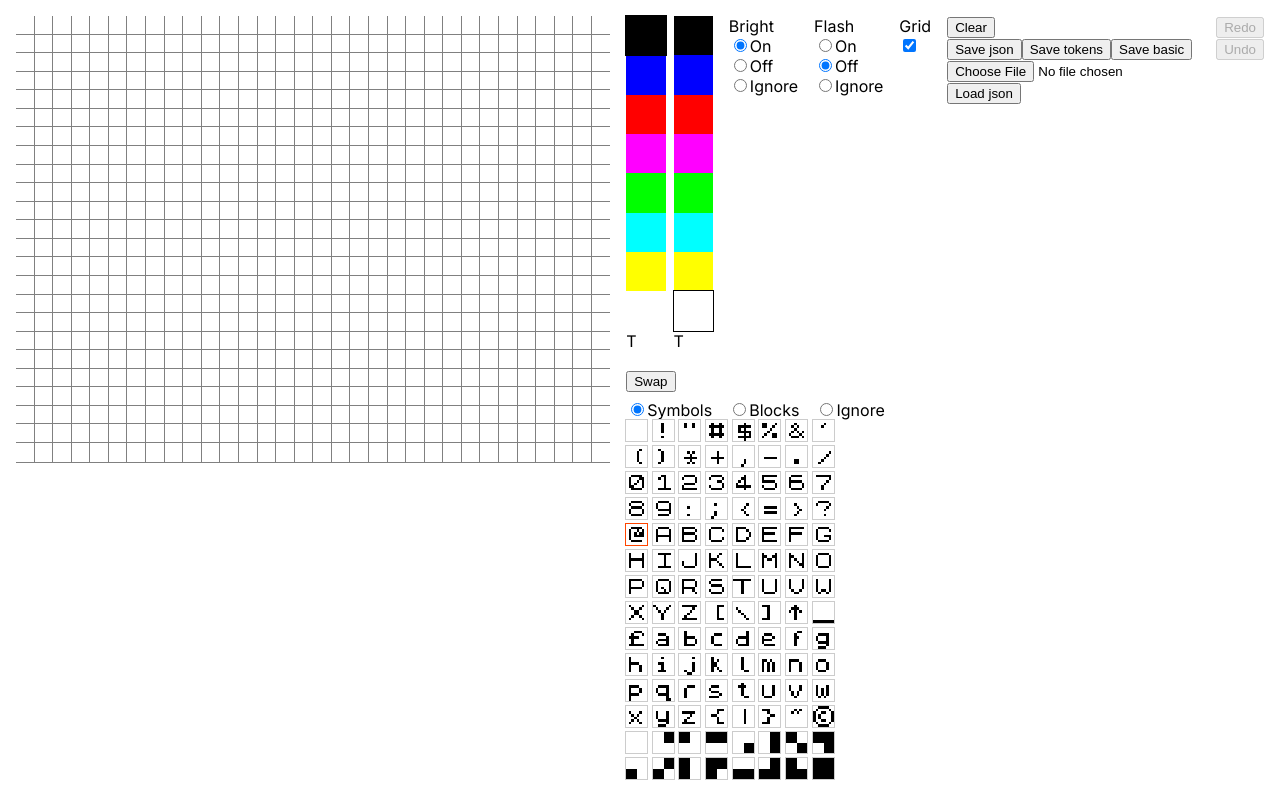
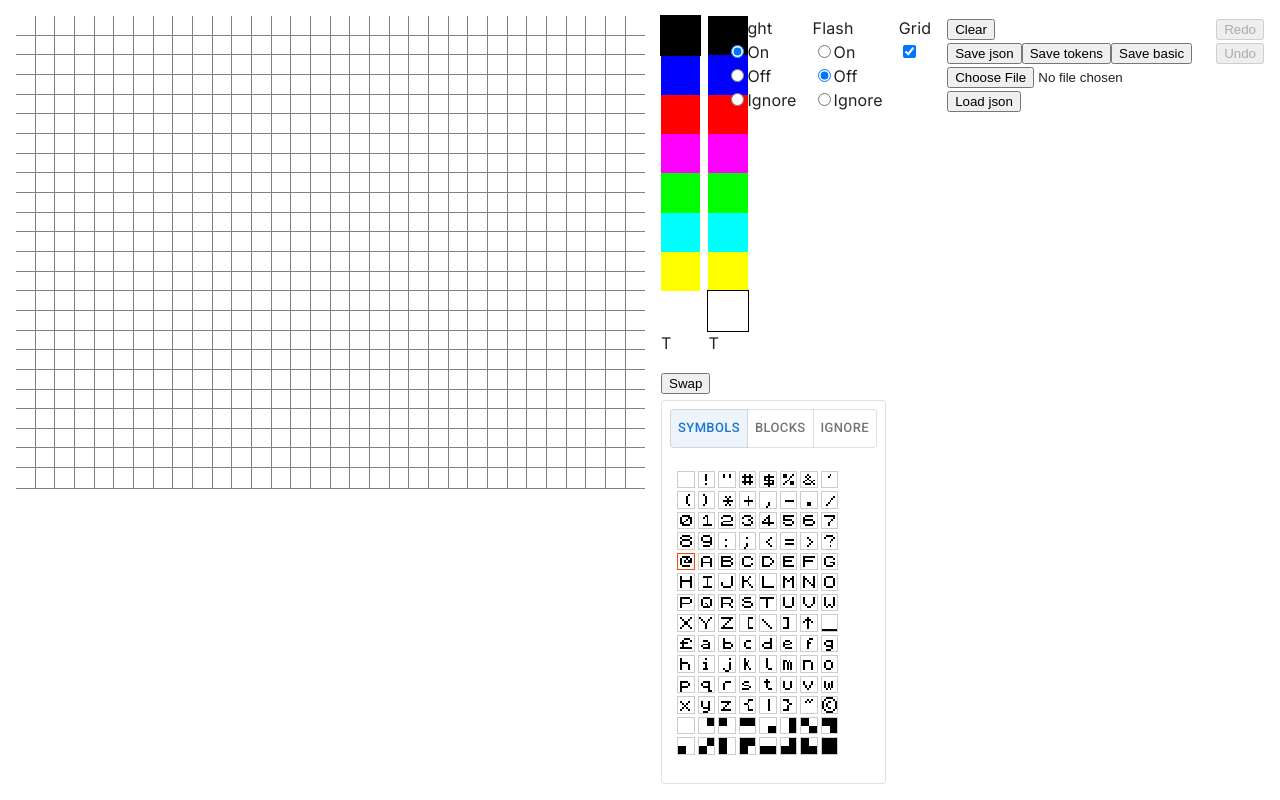
Before and after one commit to rajdee/specscii-online, a Next.js app: page / in a window 1280 px wide. Built offline with nearby package versions, Linux system fonts and the light colour scheme.

Commit message:
MUI integration started

```diff
--- a/package.json
+++ b/package.json
@@ -11,7 +11,8 @@
   "dependencies": {
     "@emotion/react": "^11.11.1",
     "@emotion/styled": "^11.11.0",
-    "@mui/material": "^5.14.8",
+    "@fontsource/roboto": "^5.0.8",
+    "@mui/material": "^5.14.11",
     "@types/node": "20.5.9",
     "@types/react": "18.2.21",
     "@types/react-dom": "18.2.7",
--- a/src/app/editor-controls/editor-controls.module.css
+++ b/src/app/editor-controls/editor-controls.module.css
@@ -1,8 +1,10 @@
 .controls {
     align-self: stretch;
-    display: block;
+    display: flex;
     position: relative;
     box-sizing: border-box;
+    flex-direction: column;
+    align-items: start;
 }
 
 .top {
--- a/src/app/editor-controls/symbols-selector/symbols-mode-selector/symbols-mode-selector.module.css
+++ /dev/null
@@ -1,4 +0,0 @@
-.selector {
-    display: flex;
-    gap: var(--size-md);
-}
--- a/src/app/editor-controls/symbols-selector/symbols-mode-selector/symbols-mode-selector.tsx
+++ b/src/app/editor-controls/symbols-selector/symbols-mode-selector/symbols-mode-selector.tsx
@@ -1,11 +1,12 @@
 import styles from './symbols-mode-selector.module.css';
 import {useContext} from 'react';
 import {editorContext} from '@/app/models/editor-context';
+import {ToggleButton, ToggleButtonGroup} from '@mui/material';
 
 export const SymbolsModeSelector = () => {
     const {symbolsMode, setSymbolsMode} = useContext(editorContext);
-    const handleChange = (event: React.ChangeEvent<HTMLInputElement>) => {
-        switch (event.target.value) {
+    const handleChange = (event: React.MouseEvent<HTMLInputElement>, newMode: string) => {
+        switch (newMode) {
             case 'symbols':
                 setSymbolsMode('symbols');
                 break;
@@ -17,36 +18,18 @@ export const SymbolsModeSelector = () => {
                 setSymbolsMode('ignore');
                 break;
         }
-
     };
 
-    return <div className={styles.selector}>
-        <label>
-            <input
-                type="radio"
-                value="symbols"
-                checked={symbolsMode === 'symbols'}
-                onChange={handleChange}
-            />
-            Symbols
-        </label>
-        <label>
-            <input
-                type="radio"
-                value="blocks"
-                checked={symbolsMode === 'blocks'}
-                onChange={handleChange}
-            />
-            Blocks
-        </label>
-        <label>
-            <input
-                type="radio"
-                value="ignore"
-                checked={symbolsMode === 'ignore'}
-                onChange={handleChange}
-            />
-            Ignore
-        </label>
-    </div>;
+    return <ToggleButtonGroup
+        color="primary"
+        value={symbolsMode}
+        exclusive
+        onChange={handleChange}
+        aria-label="Mode"
+        size={'small'}
+    >
+        <ToggleButton value="symbols">Symbols</ToggleButton>
+        <ToggleButton value="blocks">Blocks</ToggleButton>
+        <ToggleButton value="ignore">Ignore</ToggleButton>
+    </ToggleButtonGroup>;
 };
--- a/src/app/editor-controls/symbols-selector/symbols-selector.tsx
+++ b/src/app/editor-controls/symbols-selector/symbols-selector.tsx
@@ -4,6 +4,7 @@ import {symbolsProvider} from '@/app/services/symbols-provider';
 import {SymbolSelector} from '@/app/editor-controls/symbols-selector/symbol-selector/symbol-selector';
 import styles from './symbols-selector.module.css';
 import {SymbolsModeSelector} from '@/app/editor-controls/symbols-selector/symbols-mode-selector/symbols-mode-selector';
+import {CardContent, Card, CardActions} from '@mui/material';
 
 export default function SymbolsSelector() {
     const {symbol, setSymbol, setSymbolsMode} = useContext(editorContext);
@@ -11,7 +12,7 @@ export default function SymbolsSelector() {
     const symbols = symbolsProvider.getFont();
     const changeSymbol = (symbolNumber: number) => {
         setSymbol(symbolNumber);
-        setSymbolsMode('symbols')
+        setSymbolsMode('symbols');
     };
     if (symbols) {
         for (const number of Object.keys(symbols)) {
@@ -19,8 +20,9 @@ export default function SymbolsSelector() {
                                            changeSymbol={changeSymbol}></SymbolSelector>);
         }
     }
-    return <div className={styles['symbols-selector']}>
-        <SymbolsModeSelector/>
-        <div className={styles['symbols-selector-grid']}>{selectors}</div>
-    </div>;
+    return <Card className={styles['symbols-selector']} variant="outlined">
+        <CardActions><SymbolsModeSelector/></CardActions>
+        <CardContent className={styles['symbols-selector-grid']}>{selectors}</CardContent>
+    </Card>;
+
 }
--- a/src/app/editor.tsx
+++ b/src/app/editor.tsx
@@ -5,11 +5,18 @@ import EditorCanvas from '@/app/editor-canvas/editor-canvas';
 import EditorControls from '@/app/editor-controls/editor-controls';
 import {editorContext} from '@/app/models/editor-context';
 import {UndoHistory, undoHistoryContext} from '@/app/models/undo-context';
-import {useEffect, useState} from 'react';
+import {useEffect, useMemo, useState} from 'react';
 import {CanvasField} from '@/app/models/canvas-field';
 import {ZxColorNames} from '@/app/models/zx-color-names';
 import {SymbolsMode} from '@/app/models/symbols-mode';
 import {cleanFieldsMapProvider} from '@/app/services/CleanFieldsMapProvider';
+import {createTheme, ThemeProvider} from '@mui/material/styles';
+import CssBaseline from '@mui/material/CssBaseline';
+import {useMediaQuery} from '@mui/material';
+import '@fontsource/roboto/300.css';
+import '@fontsource/roboto/400.css';
+import '@fontsource/roboto/500.css';
+import '@fontsource/roboto/700.css';
 
 export default function Editor() {
     const [undoHistory, setUndoHistory] = useState<UndoHistory>([] as UndoHistory);
@@ -22,6 +29,17 @@ export default function Editor() {
     const [bright, setBright] = useState<boolean | null>(true);
     const [flash, setFlash] = useState<boolean | null>(false);
     const [fieldsMap, setFieldsMap] = useState(cleanFieldsMapProvider.get());
+    const prefersDarkMode = useMediaQuery('(prefers-color-scheme: dark)');
+
+    const theme = useMemo(
+        () =>
+            createTheme({
+                palette: {
+                    mode: prefersDarkMode ? 'dark' : 'light',
+                },
+            }),
+        [prefersDarkMode],
+    );
 
     useEffect(() => {
         if (typeof window !== 'undefined' && window.localStorage) {
@@ -33,6 +51,8 @@ export default function Editor() {
     }, []);
 
     return (
+        <ThemeProvider theme={theme}>
+            <CssBaseline/>
             <main className={styles.editor}>
                 <undoHistoryContext.Provider value={{undoHistory, setUndoHistory, undoStepNumber, setUndoStepNumber}}>
                     <editorContext.Provider value={{
@@ -50,5 +70,7 @@ export default function Editor() {
                     </editorContext.Provider>
                 </undoHistoryContext.Provider>
             </main>
+        </ThemeProvider>
+
     );
 }
```
Also changed, not shown: 1 other file (tests, documents, lock files or other folders). Lines whose indentation alone changed are shown as unchanged.
